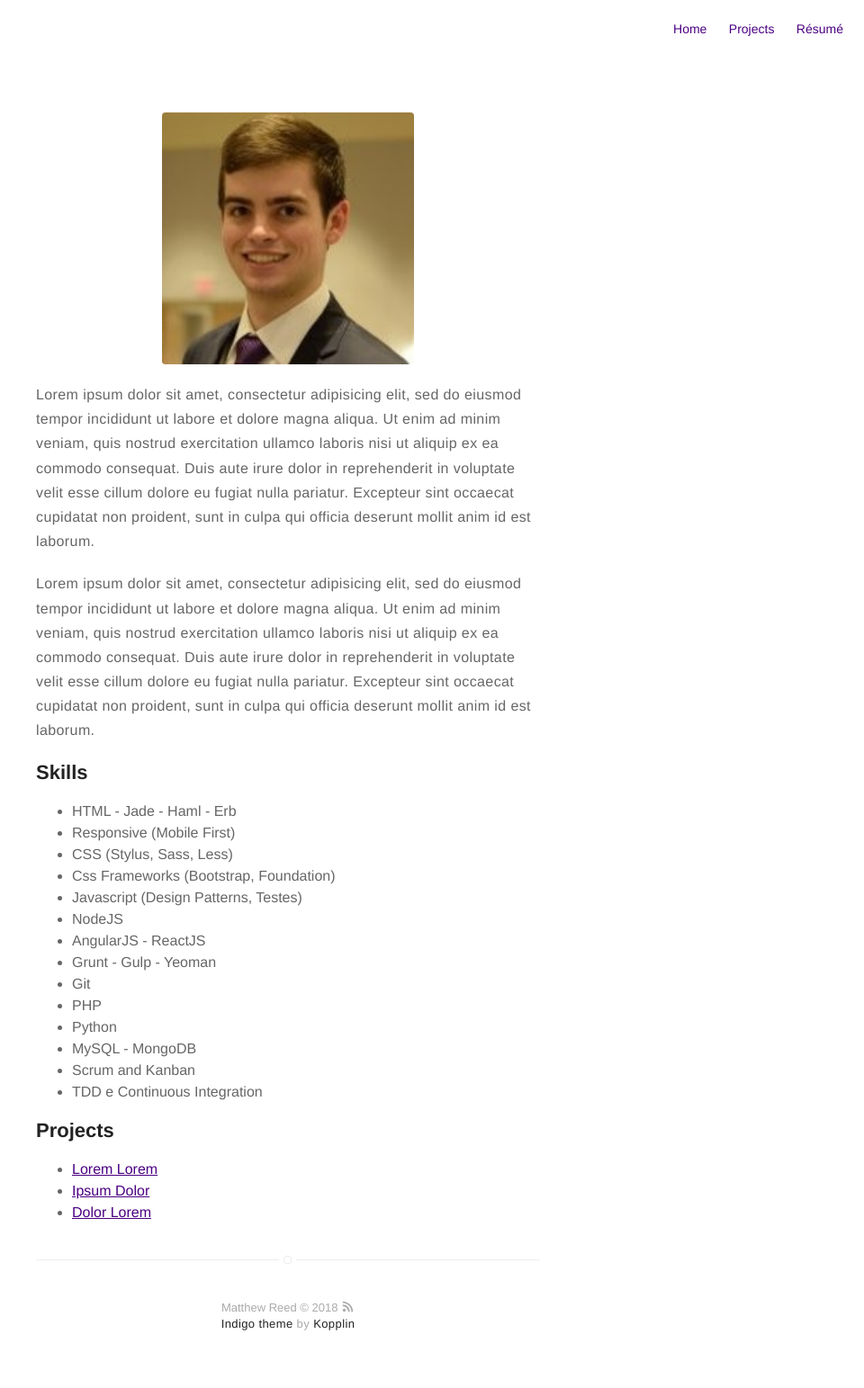
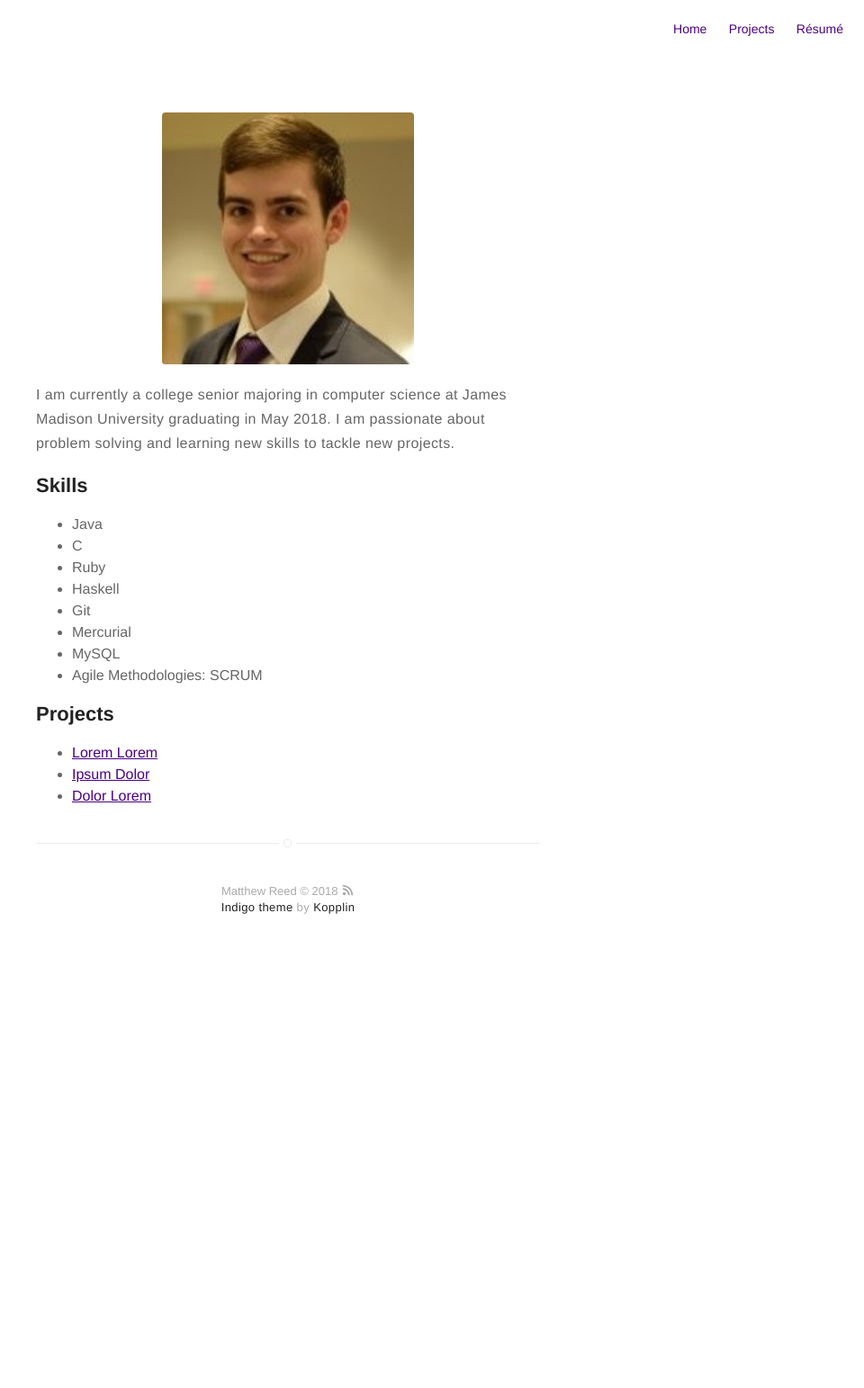
Before and after one commit to mattsreed/mattsreed.github.io, a Jekyll site: the page built from about.md, in a window 1280 px wide. Shown: the whole page at 90% size, without its empty margins (320-1280 px from the left). Built offline with Jekyll 4.4.1, drawn with Linux system fonts in a browser that asks for light colours; after the commit the page ends 1080 px from its top, so only the background shows below that.

Commit message:
Add about

```diff
--- a/about.md
+++ b/about.md
@@ -4,37 +4,21 @@ layout: page
 ---
 ![Profile Image]({{ site.url }}/{{ site.picture }})
 
-<p>Lorem ipsum dolor sit amet, consectetur adipisicing elit, sed do eiusmod
-tempor incididunt ut labore et dolore magna aliqua. Ut enim ad minim veniam,
-quis nostrud exercitation ullamco laboris nisi ut aliquip ex ea commodo
-consequat. Duis aute irure dolor in reprehenderit in voluptate velit esse
-cillum dolore eu fugiat nulla pariatur. Excepteur sint occaecat cupidatat non
-proident, sunt in culpa qui officia deserunt mollit anim id est laborum.</p>
-
-<p>Lorem ipsum dolor sit amet, consectetur adipisicing elit, sed do eiusmod
-tempor incididunt ut labore et dolore magna aliqua. Ut enim ad minim veniam,
-quis nostrud exercitation ullamco laboris nisi ut aliquip ex ea commodo
-consequat. Duis aute irure dolor in reprehenderit in voluptate velit esse
-cillum dolore eu fugiat nulla pariatur. Excepteur sint occaecat cupidatat non
-proident, sunt in culpa qui officia deserunt mollit anim id est laborum.</p>
+<p>I am currently a college senior majoring in computer science at James Madison University
+graduating in May 2018. I am passionate about problem solving and learning new skills
+to tackle new projects. </p>
 
 <h2>Skills</h2>
 
 <ul class="skill-list">
-	<li>HTML - Jade - Haml - Erb</li>
-	<li>Responsive (Mobile First)</li>
-	<li>CSS (Stylus, Sass, Less)</li>
-	<li>Css Frameworks (Bootstrap, Foundation)</li>
-	<li>Javascript (Design Patterns, Testes)</li>
-	<li>NodeJS</li>
-	<li>AngularJS - ReactJS</li>
-	<li>Grunt - Gulp - Yeoman</li>
+	<li>Java</li>
+	<li>C</li>
+	<li>Ruby</li>
+	<li>Haskell</li>
 	<li>Git</li>
-	<li>PHP</li>
-	<li>Python</li>
-	<li>MySQL - MongoDB</li>
-	<li>Scrum and Kanban</li>
-	<li>TDD e Continuous Integration</li>
+	<li>Mercurial</li>
+	<li>MySQL</li>
+	<li>Agile Methodologies: SCRUM</li>
 </ul>
 
 <h2>Projects</h2>
```
